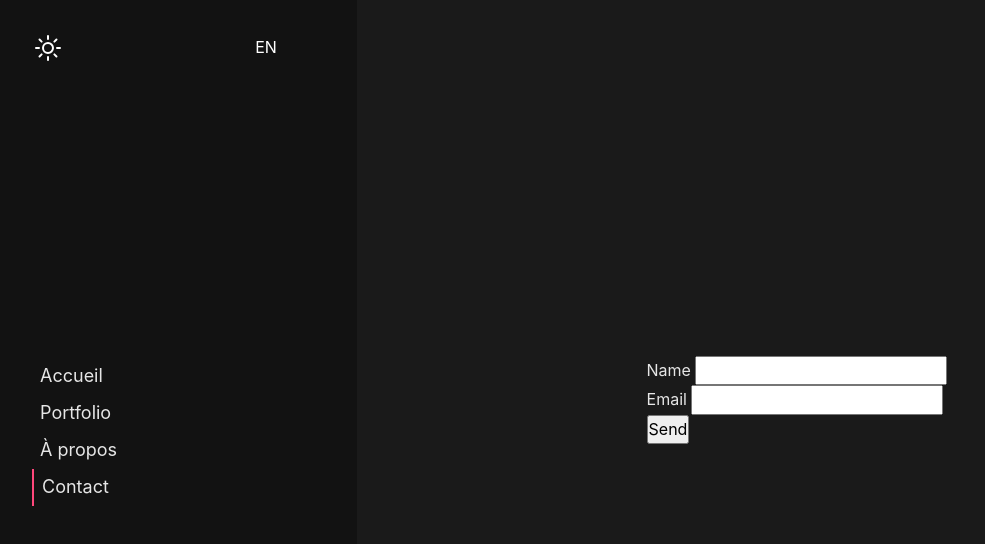
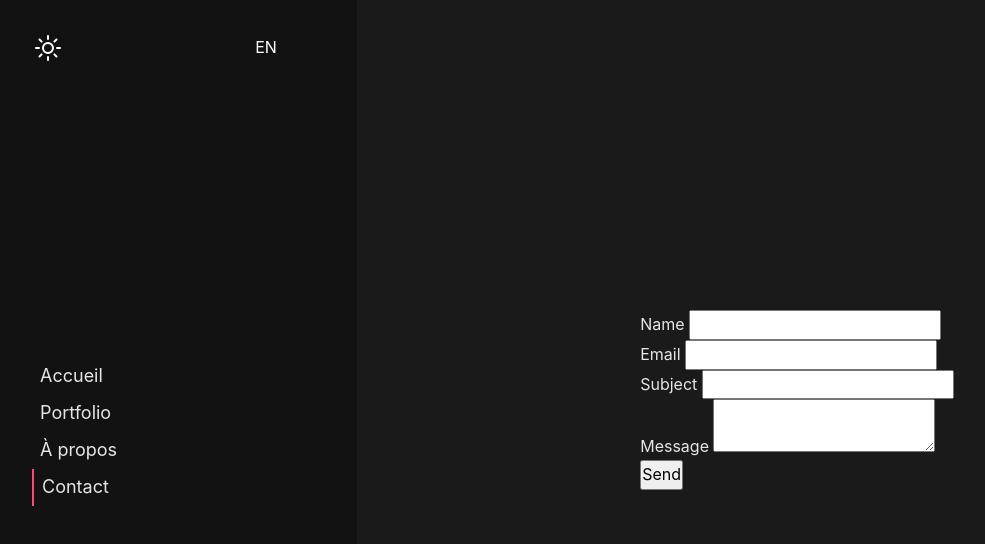
Before and after one commit to ysimard94/portfolio, a Vue app: page /contact in a window 1280 px wide. Shown: the top 544 px of the page, without its empty margins (43-1028 px from the left). Built offline with nearby package versions, Linux system fonts and the light colour scheme.

Commit message:
netlify form test

```diff
--- a/index.html
+++ b/index.html
@@ -8,6 +8,36 @@
     </head>
 
     <body>
+        <form
+            name="contact"
+            method="POST"
+            netlify-honeypot="bot-field"
+            data-netlify="true"
+            hidden
+        >
+            <p>
+                <label>Your Name: <input type="text" name="name" /></label>
+            </p>
+            <p>
+                <label>Your Email: <input type="email" name="email" /></label>
+            </p>
+            <p>
+                <label
+                    >Your Role:
+                    <select name="role[]" multiple>
+                        <option value="leader">Leader</option>
+                        <option value="follower">Follower</option>
+                    </select></label
+                >
+            </p>
+            <p>
+                <label>Message: <textarea name="message"></textarea></label>
+            </p>
+            <p>
+                <button type="submit">Send</button>
+            </p>
+        </form>
+
         <div id="app"></div>
         <script type="module" src="/src/main.js"></script>
     </body>
--- a/src/views/ContactView.vue
+++ b/src/views/ContactView.vue
@@ -1,12 +1,48 @@
+<script>
+export default {
+    name: "ContactView",
+    data: () => ({
+        form: {
+            name: "",
+            email: "",
+            subject: "",
+            message: "",
+        },
+    }),
+    methods: {
+        encode(data) {
+            return Object.keys(data)
+                .map(
+                    (key) =>
+                        `${encodeURIComponent(key)}=${encodeURIComponent(
+                            data[key],
+                        )}`,
+                )
+                .join("&");
+        },
+        handleSubmit() {
+            fetch("/", {
+                method: "post",
+                headers: { "Content-Type": "application/x-www-urlencoded" },
+                body: this.encode({
+                    "form-name": "contact",
+                    ...this.form,
+                }),
+            })
+                .then(() => console.log("successfully sent"))
+                .catch((e) => console.error(e));
+        },
+    },
+};
+</script>
 <template>
     <section>
         <form
+            @submit.prevent="handleSubmit"
             name="contact"
             method="POST"
-            action="/about"
             netlify-honeypot="bot-field"
             data-netlify="true"
-            onsubmit="submit"
         >
             <p class="hidden">
                 <label>
@@ -15,10 +51,32 @@
                 </label>
             </p>
             <p>
-                <label>Name <input type="text" name="name" /></label>
+                <label
+                    >Name <input v-model="form.name" type="text" name="name"
+                /></label>
             </p>
             <p>
-                <label>Email <input type="email" name="email" /></label>
+                <label
+                    >Email
+                    <input v-model="form.email" type="email" name="email"
+                /></label>
+            </p>
+            <p>
+                <label
+                    >Subject
+                    <input v-model="form.subject" type="text" name="subject"
+                /></label>
+            </p>
+            <p>
+                <label
+                    >Message
+                    <textarea
+                        v-model="form.message"
+                        type="text"
+                        name="message"
+                        rows="2"
+                    />
+                </label>
             </p>
             <p>
                 <button type="submit">Send</button>
```
